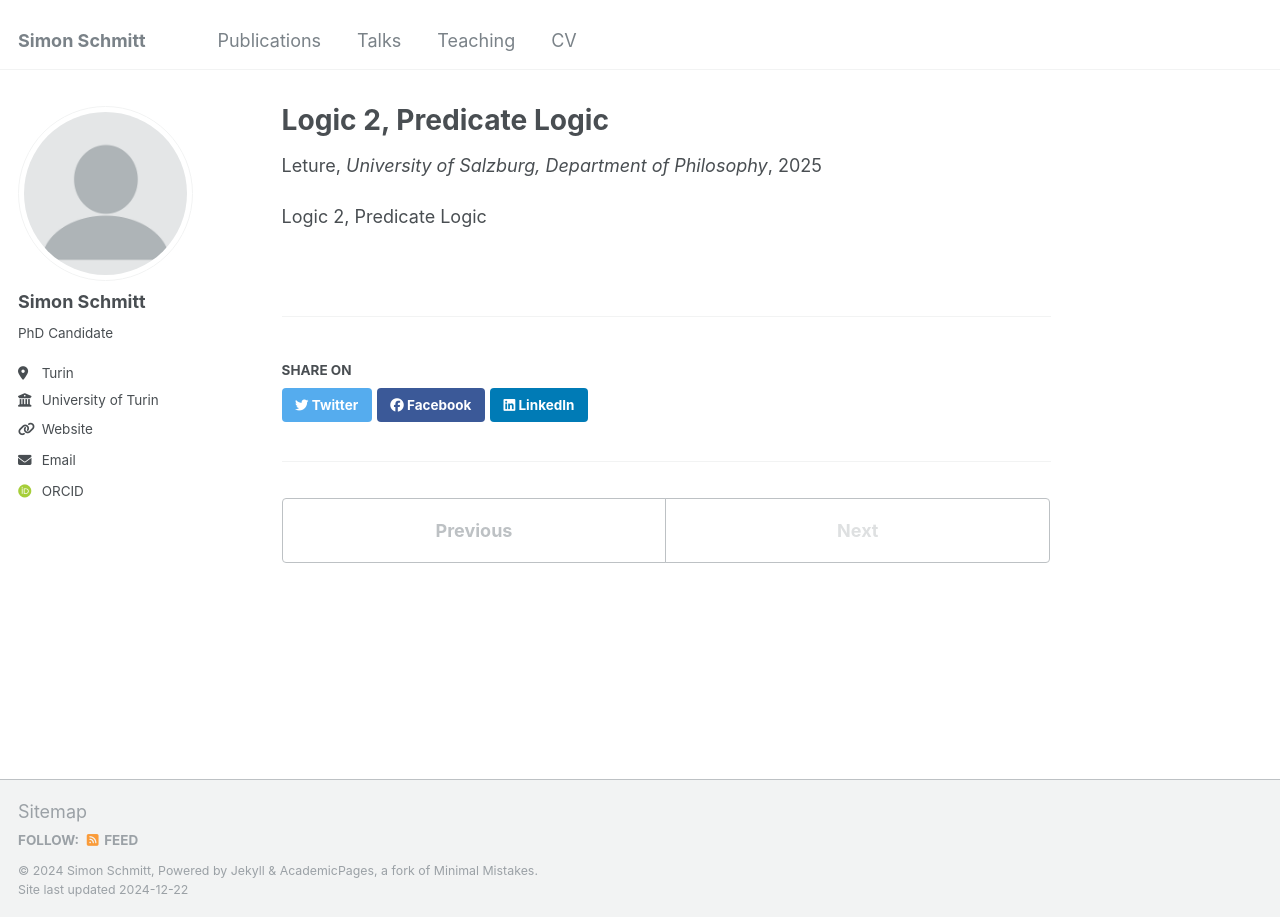
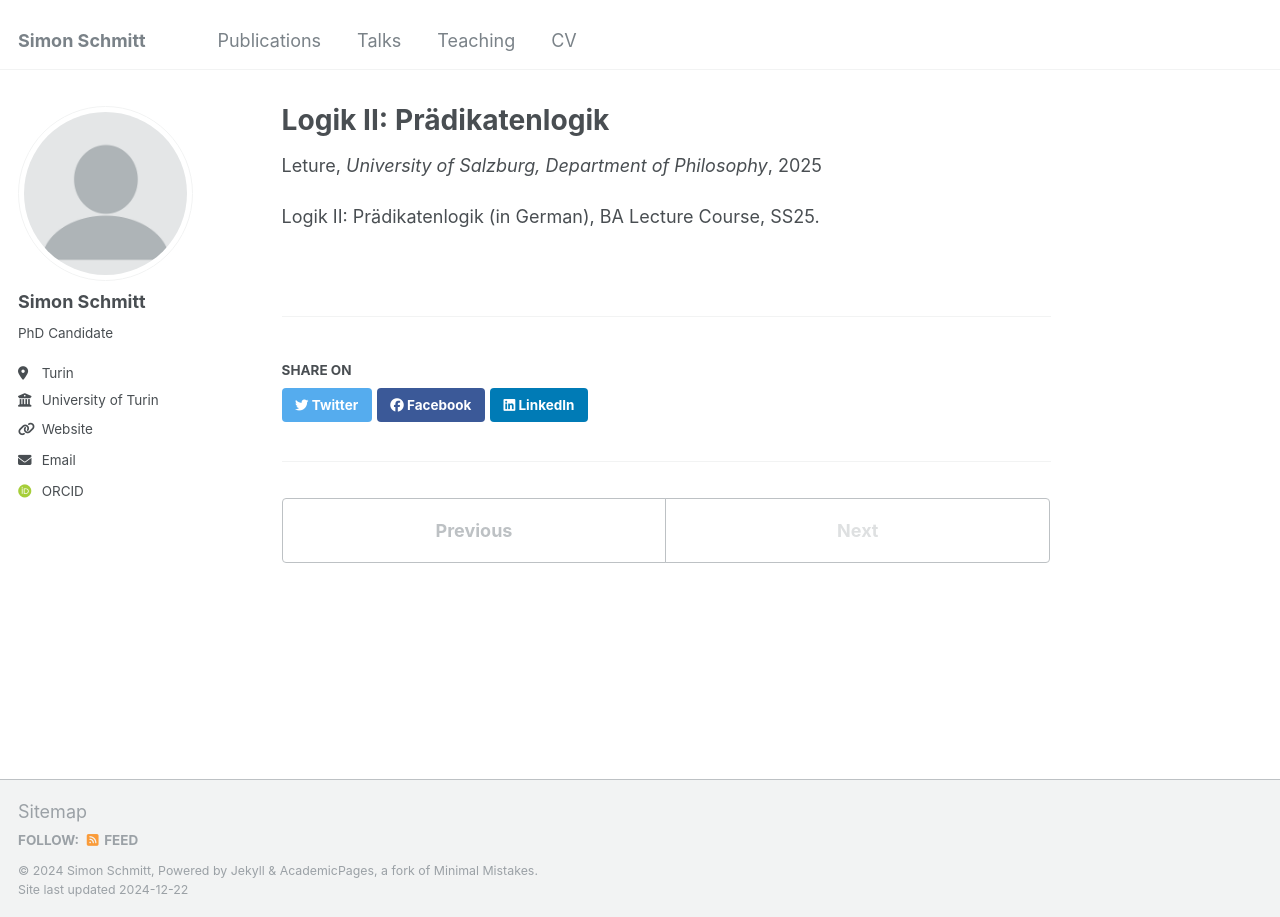
Before and after one commit to SimSchmitt/SimonSchmitt, a Jekyll site: the page built from _teaching/SS25Logic2Lec.md, in a window 1280 px wide. Built offline with Jekyll 4.4.1, drawn with Linux system fonts in a browser that asks for light colours; some web fonts are replaced.

Commit message:
SS25Logic2Lec.md

```diff
--- a/_teaching/SS25Logic2Lec.md
+++ b/_teaching/SS25Logic2Lec.md
@@ -1,5 +1,5 @@
 ---
-title: "Logic 2, Predicate Logic"
+title: "Logik II: Prädikatenlogik"
 collection: teaching
 type: "Leture"
 permalink: /teaching/SS25Logic2Lec
@@ -8,4 +8,4 @@ date: 2025-03-01
 location: "Salzburg, Austria"
 ---
 
-Logic 2, Predicate Logic
+Logik II: Prädikatenlogik (in German), BA Lecture Course, SS25.
```
